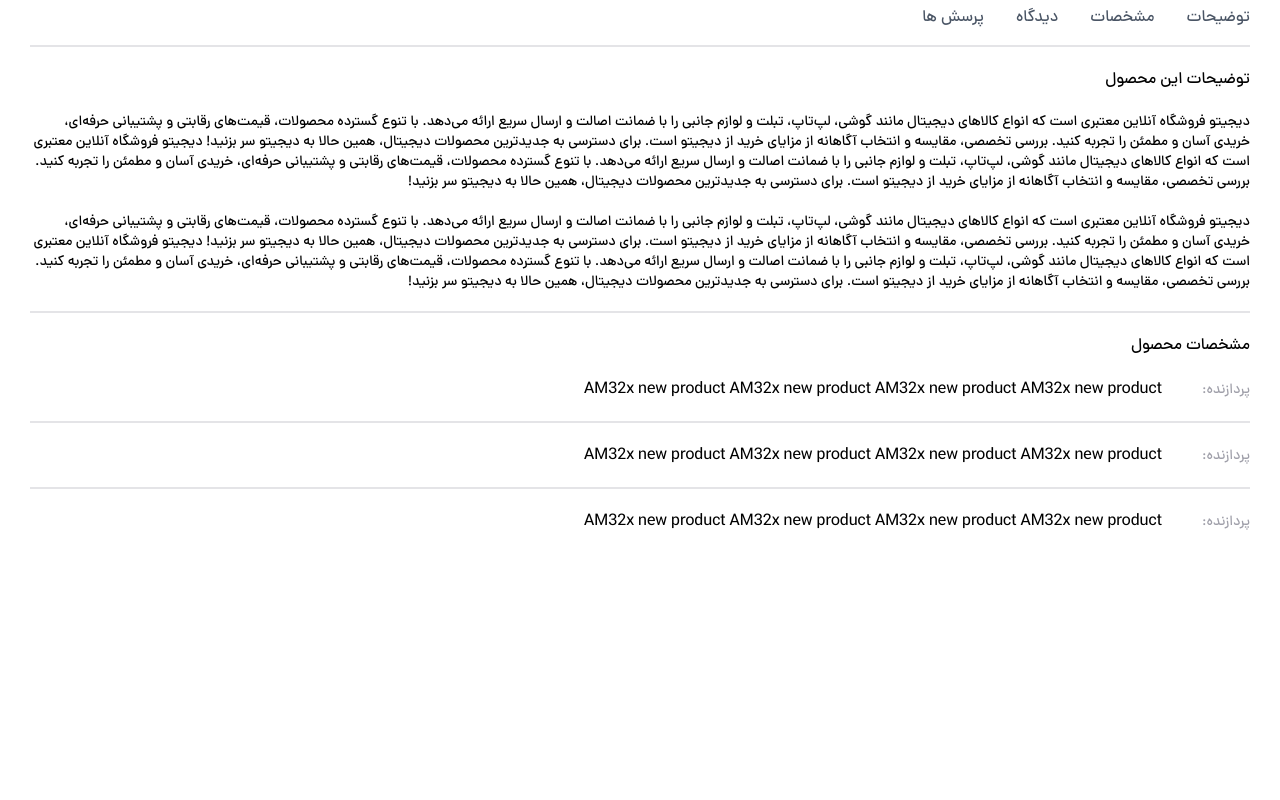
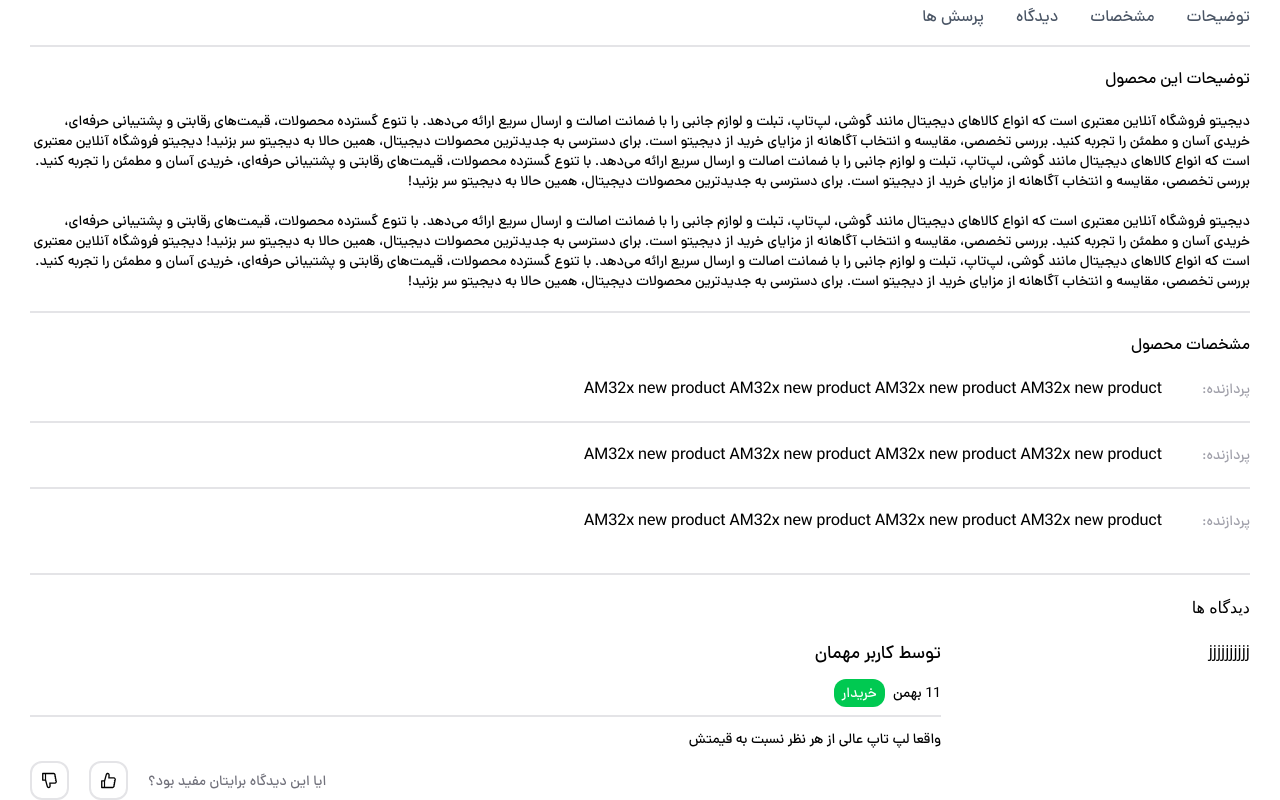
Before and after one commit to aminghoreishi/DigiMarket, a Next.js app: page /singleProduct in a window 1280 px wide. Shown: the part 695-1495 px from the top of the page. Before the commit the page ends 1248 px from the top, so only its background shows below. Built offline with nearby package versions, Linux system fonts and the light colour scheme; no server answers; the database is empty.

Commit message:
feat: add Comment and CommentContainer components to enhance product feedback section

```diff
--- /dev/null
+++ b/src/components/template/SingleProduct/MainContainer/Comment/Comment.tsx
@@ -0,0 +1,29 @@
+import { AiOutlineLike } from "react-icons/ai";
+import { AiOutlineDislike } from "react-icons/ai";
+function Comment() {
+  return (
+    <div className="font-danaMed">
+      <h2 className="text-lg">توسط کاربر مهمان</h2>
+      <div className="flex text-sm max-sm:text-xs items-center gap-2 my-3 border-b-2 border-b-zinc-200 pb-2">
+        <p>11 بهمن</p>
+        <p className="bg-green-500 text-white px-2 rounded-xl py-1 ">خریدار</p>
+      </div>
+      <div className="mt-3">
+        <p className="text-sm">واقعا لپ تاپ عالی از هر نظر نسبت به قیمتش</p>
+      </div>
+      <div className="mt-3">
+        <div className="flex justify-end gap-5 items-center">
+          <p className="text-sm text-zinc-500">ایا این دیدگاه برایتان مفید بود؟</p>
+          <div className="border-2 border-zinc-200 rounded-xl p-2 cursor-pointer">
+            <AiOutlineLike size={19} />
+          </div>
+          <div className="border-2 border-zinc-200 rounded-xl p-2 cursor-pointer">
+            <AiOutlineDislike size={19} />
+          </div>
+        </div>
+      </div>
+    </div>
+  );
+}
+
+export default Comment;
--- /dev/null
+++ b/src/components/template/SingleProduct/MainContainer/Comment/CommentContainer.tsx
@@ -0,0 +1,19 @@
+import React from "react";
+import Comments from "./Comments";
+
+function CommentContainer() {
+  return (
+    <div className="border-t-2 border-zinc-200 pt-5">
+      <h2>دیدگاه ها</h2>
+
+      <div className="grid grid-cols-12 gap-4 mt-5">
+        <div className="col-span-3">jjjjjjjjjj</div>
+        <div className="col-span-9">
+            <Comments/>
+        </div>
+      </div>
+    </div>
+  );
+}
+
+export default CommentContainer;
--- /dev/null
+++ b/src/components/template/SingleProduct/MainContainer/Comment/Comments.tsx
@@ -0,0 +1,12 @@
+import React from "react";
+import Comment from "./Comment";
+
+function Comments() {
+  return (
+    <div>
+      <Comment />
+    </div>
+  );
+}
+
+export default Comments;
--- a/src/components/template/SingleProduct/MainContainer/MainContainer.tsx
+++ b/src/components/template/SingleProduct/MainContainer/MainContainer.tsx
@@ -2,6 +2,7 @@
 import Navbar from "./Navbar";
 import Description from "./Description";
 import Specifications from "./Specifications";
+import CommentContainer from "./Comment/CommentContainer";
 
 function MainContainer() {
   return (
@@ -15,6 +16,9 @@
       <div className="mt-5">
         <Specifications />
       </div>
+       <div className="mt-5">
+        <CommentContainer />
+      </div>
     </div>
   );
 }
```
